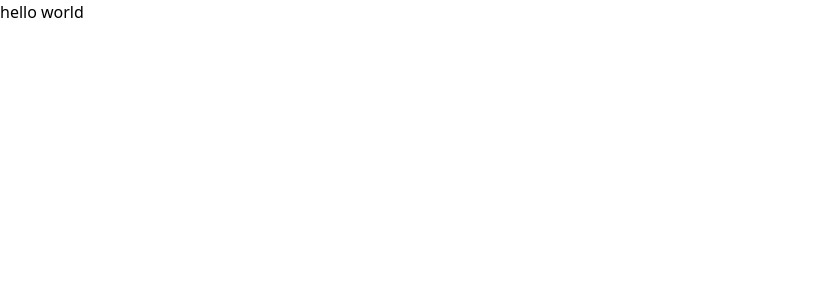
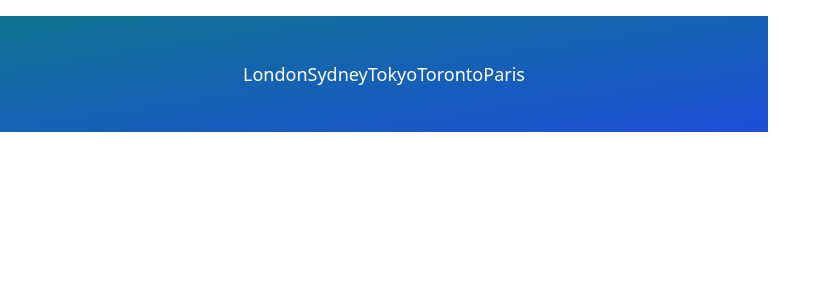
Before and after one commit to munenebrian/Phase-2-Final-project-Weather-App, a React (Create React App) app in the folder weather-app/: page / in a window 1280 px wide. Shown: the top 300 px of the page, without its empty margins (0-831 px from the left). Built offline with nearby package versions, Linux system fonts and the light colour scheme.

Commit message:
added the first component!

```diff
--- a/weather-app/package.json
+++ b/weather-app/package.json
@@ -3,6 +3,7 @@
   "version": "0.1.0",
   "private": true,
   "dependencies": {
+    "@iconscout/react-unicons": "^1.1.6",
     "@testing-library/jest-dom": "^5.16.4",
     "@testing-library/react": "^13.3.0",
     "@testing-library/user-event": "^13.5.0",
--- a/weather-app/src/App.js
+++ b/weather-app/src/App.js
@@ -1,10 +1,12 @@
 import './App.css';
+import UilReact from '@iconscout/react-unicons/icons/uil-react'
+import TopButton from './components/TopButton';
 
 function App() {
 
   return (
-    <div className="App">
-      <h2>hello world</h2>
+    <div className="mx-auot max-w-screen-md mt-4 py-5 px-32 bg-gradient-to-br from-cyan-700 to-blue-700 h-fit shodow-xl shadow-gray-400">
+      <TopButton/>
     </div>
   );
 }
--- /dev/null
+++ b/weather-app/src/components/TopButton.js
@@ -0,0 +1,35 @@
+import React from 'react'
+
+function TopButton() {
+
+    const cities = [
+        {
+            id:1,
+            title:'London'
+        },
+        {
+            id:2,
+            title:'Sydney'
+        },{
+            id:3,
+            title:'Tokyo'
+        },
+        {
+            id:4,
+            title:'Toronto'
+        },
+        {
+            id:5,
+            title:'Paris'
+        }
+    ]
+  return (
+    <div className='flex items-center justify-center my-6'>
+        {cities.map((city)=>(
+            <button className='text-white text-lg font-medium'>{city.title}</button>
+        ))}
+    </div>
+  )
+}
+
+export default TopButton
```
Also changed, not shown: 1 other file (tests, documents, lock files or other folders).
